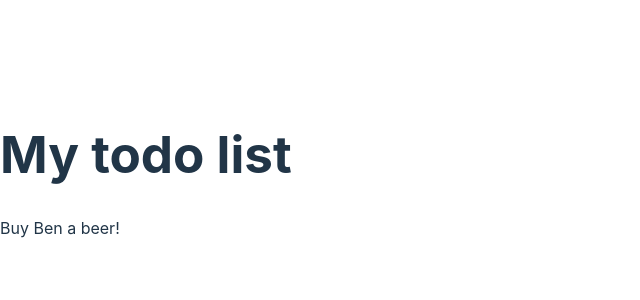
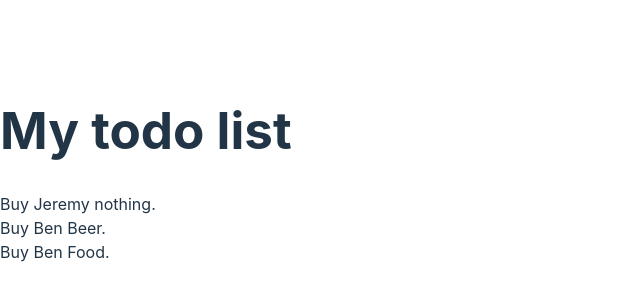
Before and after one commit to Lyndallh/ReactTodoList, a React (Vite) app: page / in a window 1280 px wide. Shown: the part 234-534 px from the top of the page, without its empty margins (0-640 px from the left). Built offline with nearby package versions, Linux system fonts and the light colour scheme.

Commit message:
Use Component Properties

```diff
--- a/src/App.jsx
+++ b/src/App.jsx
@@ -4,7 +4,9 @@ function App(){
   return <>
 
   <h1>My todo list</h1>
-  <TodoItem/>
+  <TodoItem text ="Buy Jeremy nothing."/>
+  <TodoItem text ="Buy Ben Beer."/>
+  <TodoItem text ="Buy Ben Food."/>
 
   </>;
 }
--- a/src/components/TodoItem/index.jsx
+++ b/src/components/TodoItem/index.jsx
@@ -1,4 +1,5 @@
-function TodoItem(){
-    return<div>Buy Ben a beer!</div>;
+function TodoItem(props){
+    console.log(props.text);
+    return<div>{props.text}</div>;
 }
 export default TodoItem;
```
